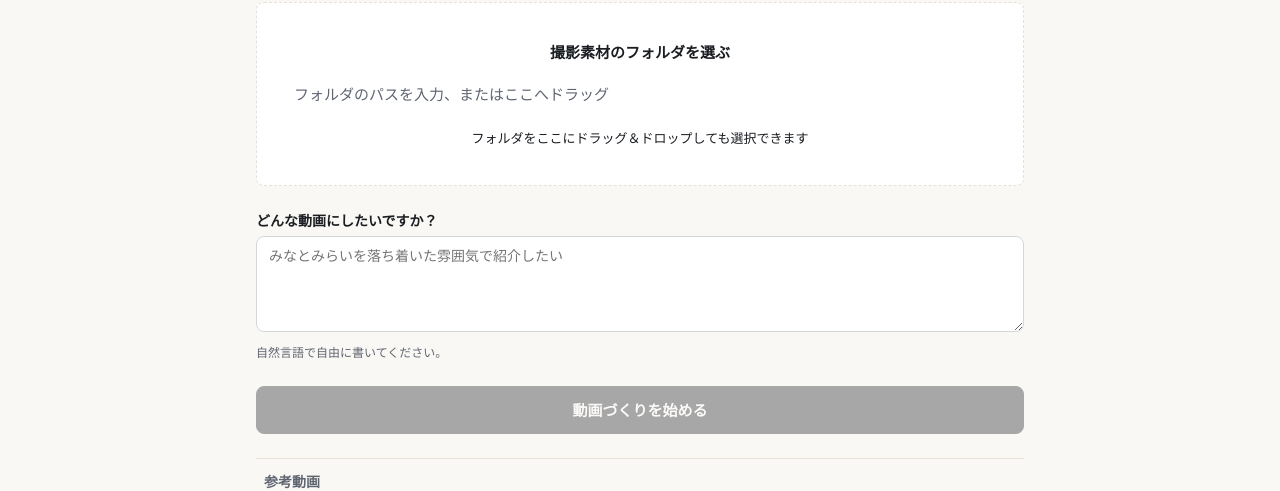
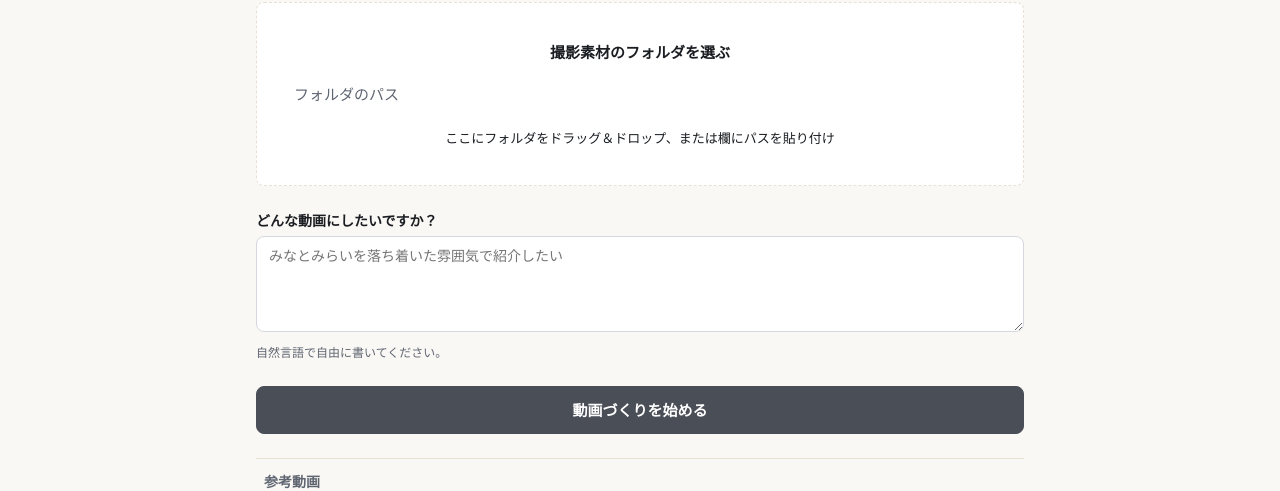
Before and after one commit to sudat/davinci-agent, a Next.js app in the folder cockpit/: page /new-episode in a window 1280 px wide. Shown: the part 179-670 px from the top of the page. Built offline with nearby package versions, Linux system fonts and the light colour scheme; no server answers.

Commit message:
fix(ux): 最終polish4点——p1 disabled CTAをmuted charcoal化・ドロップ文言一本化、p3失敗行を平易文へ、p5右列h2重複解消+動画下メタ静音化。記録入口CSSはサイドバー分のみ非表示（ページ末尾は承認入口のため維持・e2eで検証）

```diff
--- a/cockpit/app/globals.css
+++ b/cockpit/app/globals.css
@@ -1016,10 +1016,10 @@ body:has(.sample-stage) {
   border-color: #0b0d10;
 }
 .p1-cta .btn-primary:disabled {
-  background: #23272e;
-  border-color: #23272e;
+  background: #4a4e57;
+  border-color: #4a4e57;
   color: #fff;
-  opacity: 0.38;
+  opacity: 1;
   cursor: not-allowed;
 }
 .p1-cta .field-hint {
@@ -1645,6 +1645,25 @@ body:has(.sample-stage) {
   }
 }
 
+/* P5-14: the panel h2 duplicates its own field label — the label stays,
+   other stages unaffected (CSS-only, DOM/testids untouched) */
+.p5-page .p5-side h2.card-title {
+  display: none;
+}
+
+/* P5-15: lines directly under the p5 video read as quiet metadata, not
+   hero content — de-emphasis only, no hiding, testids/functionality kept */
+.p5-page .p5-player [data-testid="preview-binding"],
+.p5-page .p5-player [data-testid="output-add-result"] {
+  font-size: 12px;
+  color: var(--muted);
+  margin-top: var(--space-1);
+}
+.p5-page .p5-player [data-testid="output-add"] {
+  font-size: 13px;
+  color: var(--muted);
+}
+
 /* === P2/P3/P5 display quieting (90pt gaps) ===
    Warm canvas system only: 8/12/16/24 rhythm, flat surfaces,
    no shadows, no gradients. */
@@ -1764,12 +1783,7 @@ body:has(.sample-stage) {
   padding: var(--space-2) 0;
 }
 
-/* p2/p3/p5: 記録入口をEpisodeViewの1つへ集約（試し動画段階と同型） */
-.page:has(.p2-page) > details.episode-details,
-.page:has(.p3-page) > details.episode-details,
-.page:has(.p5-page) > details.episode-details {
-  display: none;
-}
+/* p2/p3/p5: サイドバー内の記録入口を除去（ページ末尾の「その他の記録」は承認入口のため維持） */
 .page:has(.p2-page) details[data-testid="consultation-record-details"],
 .page:has(.p3-page) details[data-testid="consultation-record-details"],
 .page:has(.p5-page) details[data-testid="consultation-record-details"] {
--- a/cockpit/components/IntakeForm.tsx
+++ b/cockpit/components/IntakeForm.tsx
@@ -217,7 +217,7 @@ export default function IntakeForm({ fetchImpl }: IntakeFormProps) {
               id="source-folder"
               name="source_folder"
               type="text"
-              placeholder="フォルダのパスを入力、またはここへドラッグ"
+              placeholder="フォルダのパス"
               value={sourceFolder}
               onChange={(event) => setSourceFolder(event.target.value)}
               aria-describedby="source-folder-hint"
@@ -226,7 +226,7 @@ export default function IntakeForm({ fetchImpl }: IntakeFormProps) {
               <p className="field-error">{fieldErrors.sourceFolder}</p>
             ) : (
               <p className="field-hint" id="source-folder-hint">
-                フォルダをここにドラッグ＆ドロップしても選択できます
+                ここにフォルダをドラッグ＆ドロップ、または欄にパスを貼り付け
               </p>
             )}
           </div>
```
Also changed, not shown: cockpit/components/EpisodeView.tsx (+1 -6 lines).
